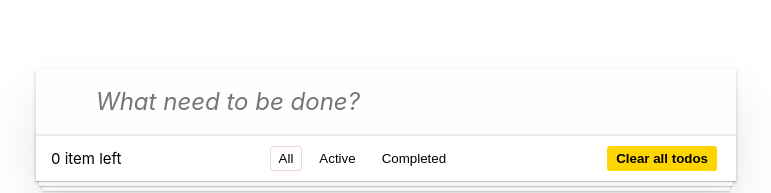
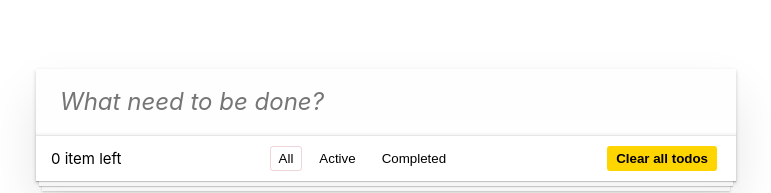
Before and after one commit to manabie-com/mana-do, a React (Create React App) app: page / in a window 1280 px wide. Shown: the part 135-328 px from the top of the page, without its empty margins (254-1025 px from the left). Built offline with nearby package versions, Linux system fonts and the light colour scheme.

Commit message:
fix: ui input

```diff
--- a/src/components/TodoInput/TodoInput.module.scss
+++ b/src/components/TodoInput/TodoInput.module.scss
@@ -1,5 +1,5 @@
 .input {
-  padding: 16px 16px 16px 60px;
+  padding: 16px 24px;
   border: none;
   background: rgba(0, 0, 0, 0.003);
   box-shadow: inset 0 -2px 1px rgba(0, 0, 0, 0.03);
```
